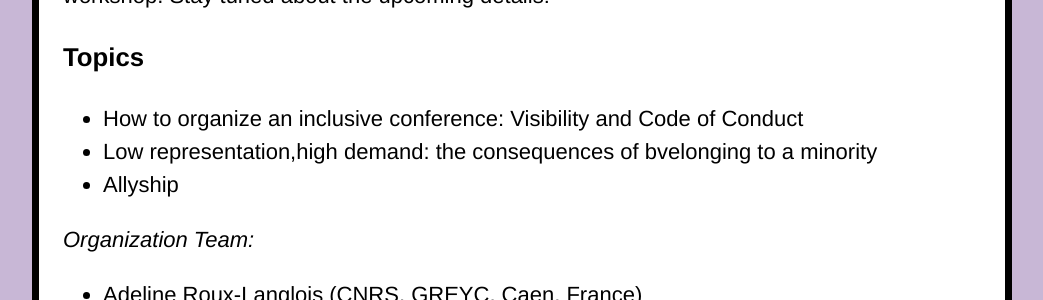
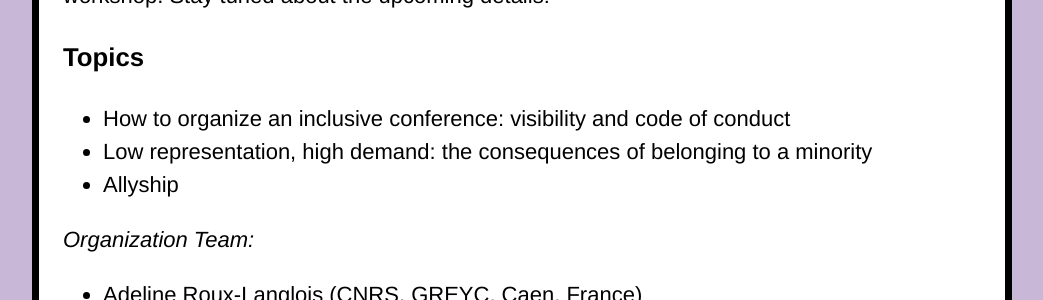
Before and after one commit to women-in-cryptography/women-in-cryptography-website, a Jekyll site: the page built from workshop.html, in a window 1280 px wide. Shown: the part 1114-1414 px from the top of the page, without its empty margins (118-1161 px from the left). Built offline with Jekyll 4.4.1, drawn with Linux system fonts in a browser that asks for light colours; a style sheet for code colours, icons or effects is not loaded.

Commit message:
Update workshop.html

```diff
--- a/workshop.html
+++ b/workshop.html
@@ -29,9 +29,9 @@ tags: menu
   </p>
 	<h3>Topics </h3>
  <ul>
-    <li>How to organize an inclusive conference: Visibility and Code of Conduct</li>
-    <li> Low representation,high demand: the consequences of bvelonging to a minority </li>
-    <li> Allyship </li>
+    <li>How to organize an inclusive conference: visibility and code of conduct</li>
+    <li>Low representation, high demand: the consequences of belonging to a minority </li>
+    <li>Allyship </li>
   </ul>
 
   <p><i>Organization Team:</i></p>
```
